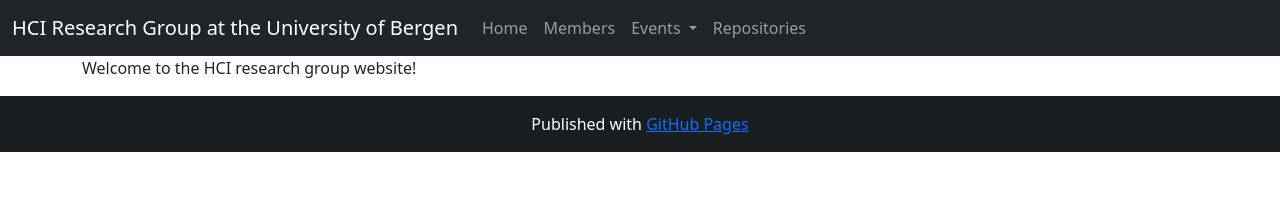
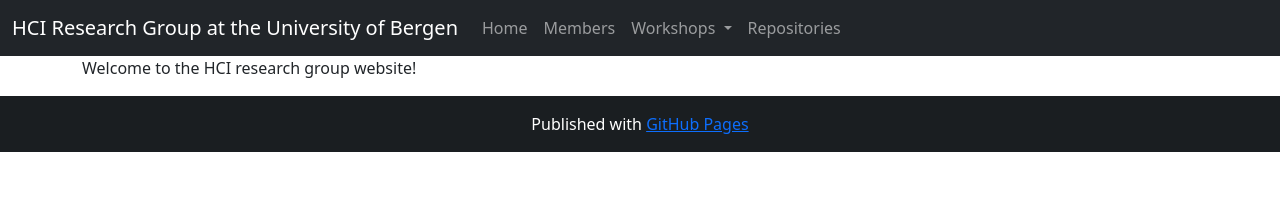
Before and after one commit to BergenHCI/bergenhci.github.io, a Jekyll site: the page built from index.md, in a window 1280 px wide. Shown: the top 212 px of the page. Built offline with Jekyll 4.4.1, drawn with Linux system fonts in a browser that asks for light colours; our own code applies the rules of GitHub Pages for plain Markdown files; the repository's description, which GitHub fills in, is left out.

Commit message:
rename event to workshops

```diff
--- a/_data/navigation.yml
+++ b/_data/navigation.yml
@@ -2,8 +2,8 @@
   link: /
 - name: Members
   link: /members
-- name: Events
-  link: /events
+- name: Workshops
+  link: /ws
   dropdown:
     - name: Designing with AI 2024
       link: /ws/designing_with_ai
```
